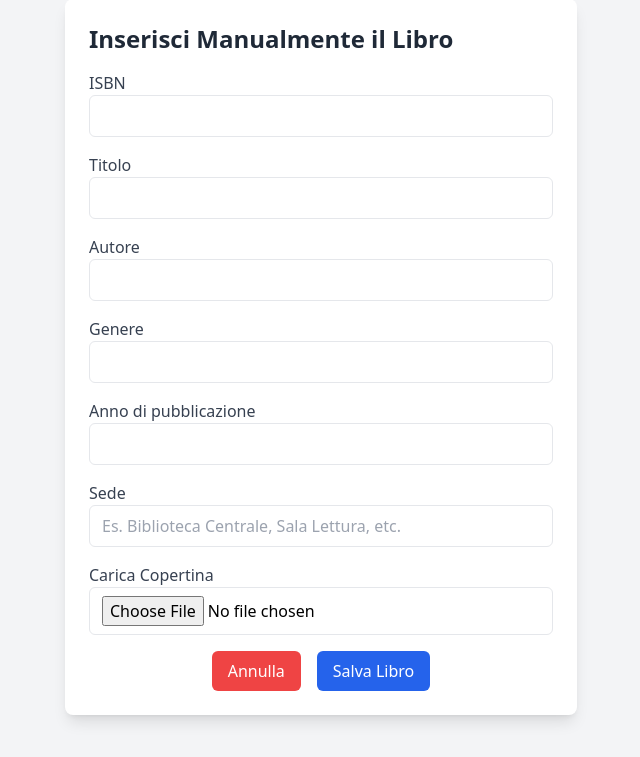
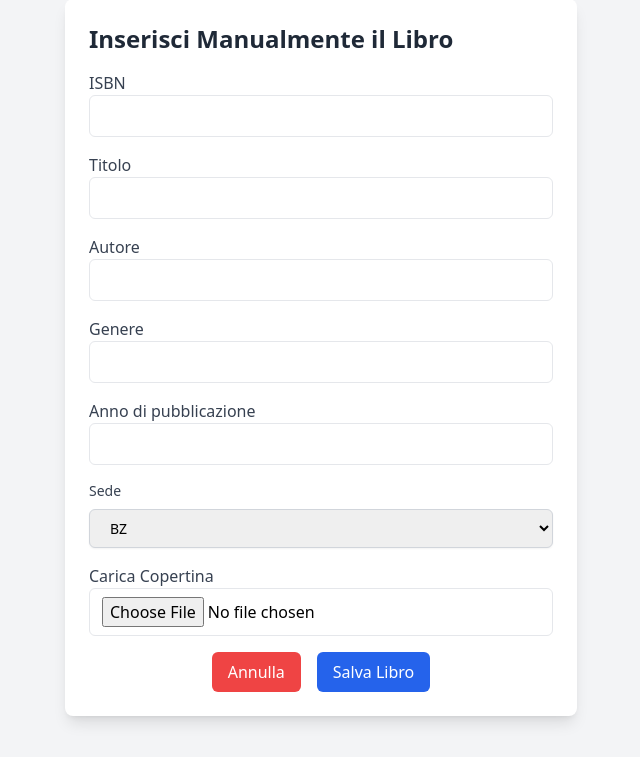
Before and after one commit to AresRebatto/GestioneDellaBiblioteca, a PHP site: page /inserimento_libri/inserimento_manuale.php in a window 1280 px wide. Shown: the part 43-800 px from the top of the page, without its empty margins (319-959 px from the left). Run offline with PHP 8.4, Linux system fonts and the light colour scheme; some libraries are stand-ins or nearby versions.

Commit message:
Aggiornato il modulo per aggiunta di libro manualmente implementando l'inserimento della sede mediante una select.

```diff
--- a/src/helpers/insert_book.php
+++ b/src/helpers/insert_book.php
@@ -27,7 +27,7 @@ if ($_SERVER["REQUEST_METHOD"] == "POST") {
     $autore = $conn->real_escape_string($_POST["author"]); // Nome e Cognome dell'autore
     $genere = $conn->real_escape_string($_POST["genre"]);
     $anno = intval($_POST["year"]);
-    $sede = $conn->real_escape_string($_POST["location"]);
+    $sede = $conn->real_escape_string($_POST["sede"]);
     $stato = "Disponibile"; // Il libro è disponibile di default
     $aggiuntoDa = $_SESSION["utente_id"]; // ID utente che aggiunge il libro
 
--- a/src/pages/inserimento_libri/inserimento_manuale.php
+++ b/src/pages/inserimento_libri/inserimento_manuale.php
@@ -50,11 +50,12 @@
             </div>
 
             <!-- Sede -->
-            <div>
-                <label class="block text-gray-700 font-medium">Sede</label>
-                <input type="text" name="location" required
-                    class="w-full px-3 py-2 border rounded-md focus:outline-none focus:ring-2 focus:ring-blue-500"
-                    placeholder="Es. Biblioteca Centrale, Sala Lettura, etc.">
+            <div class="mb-6 w-full">
+                <label for="sede" class="block text-sm font-medium text-gray-700 mb-2">Sede</label>
+                <select id="sede" name="sede" class="mt-1 block w-full px-4 py-2 border border-gray-300 rounded-md shadow-sm focus:outline-none focus:ring-indigo-500 focus:border-indigo-500 sm:text-sm">
+                    <option value="BZ" selected>BZ</option>
+                    <option value="DV">DV</option>
+                </select>
             </div>
 
             <!-- Copertina -->
```
